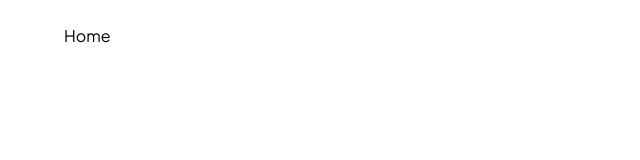
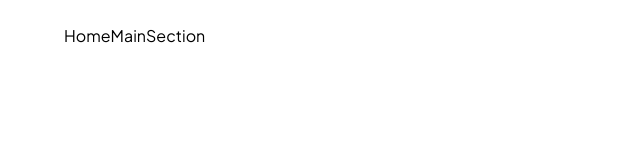
Before and after one commit to Thazin555/dashboard-clone-theme, a React (Vite) app: page / in a window 1280 px wide. Shown: the top 160 px of the page, without its empty margins (0-640 px from the left). Built offline with nearby package versions, Linux system fonts and the light colour scheme.

Commit message:
dividing-components-main

```diff
--- /dev/null
+++ b/src/Components/HomeMainSection.jsx
@@ -0,0 +1,10 @@
+import React from 'react'
+import Container from './Container'
+
+const HomeMainSection = () => {
+  return (
+    <Container>HomeMainSection</Container>
+  )
+}
+
+export default HomeMainSection
--- a/src/Pages/Home.jsx
+++ b/src/Pages/Home.jsx
@@ -1,9 +1,11 @@
 import React from 'react'
-import Container from '../Components/Container'
+import HomeMainSection from '../Components/HomeMainSection'
 
 const Home = () => {
   return (
-    <Container>Home</Container>
+    <div>
+      <HomeMainSection/>
+    </div>
   )
 }
 
```
